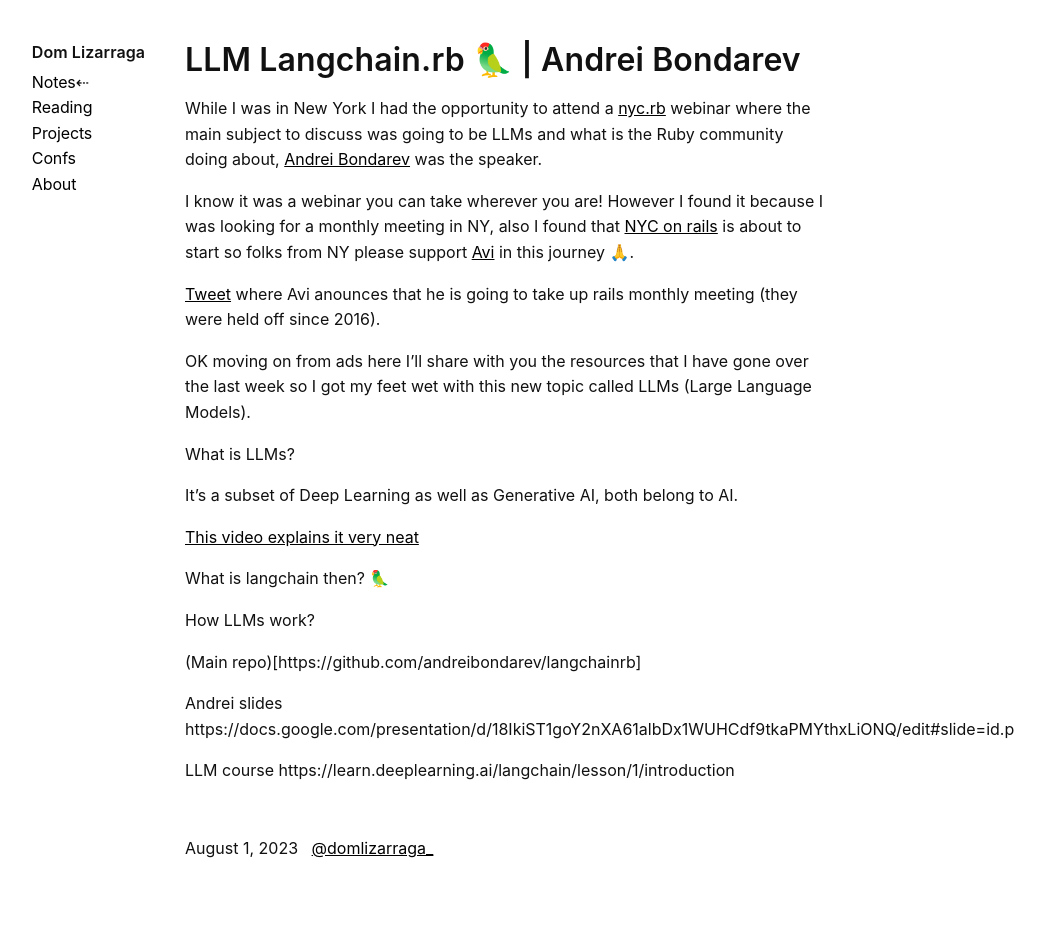
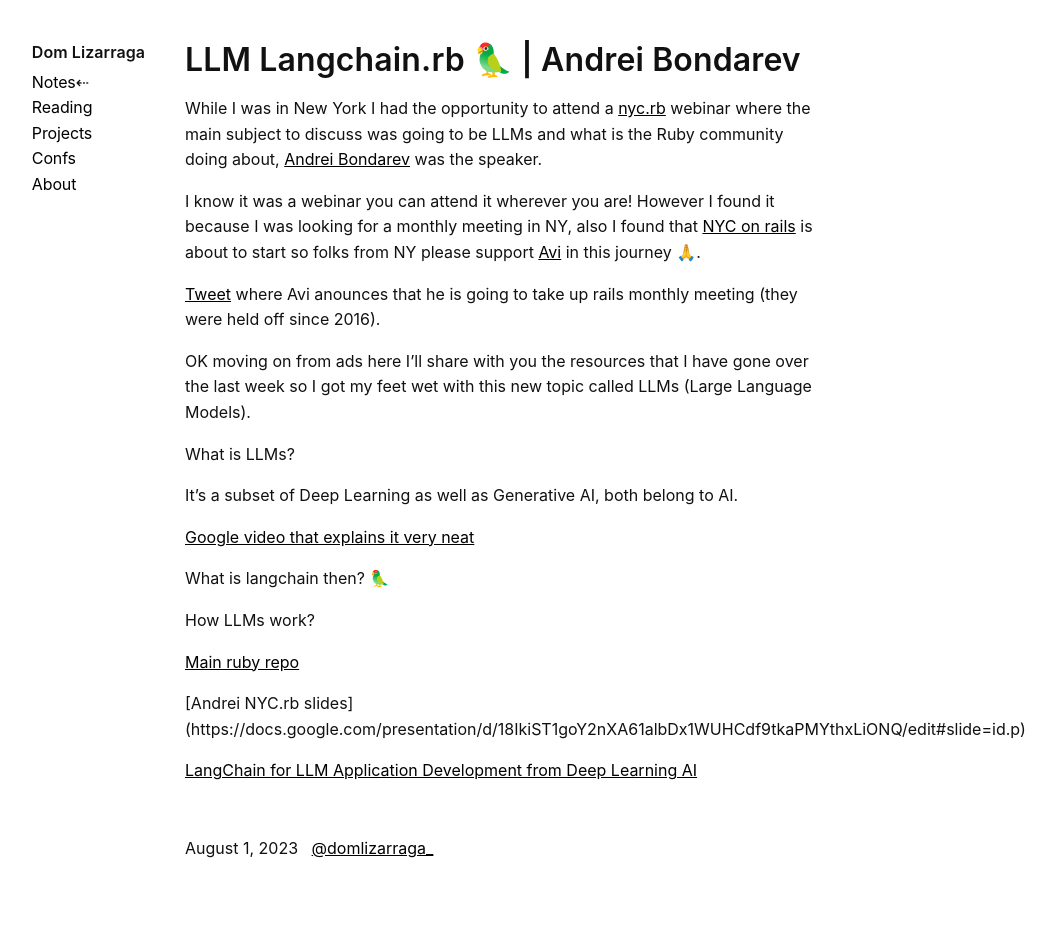
Before and after one commit to dominiclizarraga/dominiclizarraga.github.io, a Jekyll site: the page built from _posts/2023-08-01-llm-langchain-rb.md, in a window 1280 px wide. Shown: the whole page, without its empty margins (135-1191 px from the left). Built offline with Jekyll 4.4.1, drawn with Linux system fonts in a browser that asks for light colours.

Commit message:
modify note

```diff
--- a/_posts/2023-08-01-llm-langchain-rb.md
+++ b/_posts/2023-08-01-llm-langchain-rb.md
@@ -6,7 +6,7 @@
 
 While I was in New York I had the opportunity to attend a [nyc.rb](https://www.meetup.com/es-ES/nyc-rb/) webinar where the main subject to discuss was going to be LLMs and what is the Ruby community doing about, [Andrei Bondarev](https://twitter.com/rushing_andrei) was the speaker.
 
-I know it was a webinar you can take wherever you are! However I found it because I was looking for a monthly meeting in NY, also I found that [NYC on rails](https://www.meetup.com/es-ES/nyc-on-rails/) is about to start so folks from NY please support [Avi](https://twitter.com/aviflombaum) in this journey 🙏.
+I know it was a webinar you can attend it wherever you are! However I found it because I was looking for a monthly meeting in NY, also I found that [NYC on rails](https://www.meetup.com/es-ES/nyc-on-rails/) is about to start so folks from NY please support [Avi](https://twitter.com/aviflombaum) in this journey 🙏.
 
 [Tweet](https://twitter.com/aviflombaum/status/1686015466290991107) where Avi anounces that he is going to take up rails monthly meeting (they were held off since 2016).
 
@@ -16,14 +16,14 @@
 
 It's a subset of Deep Learning as well as Generative AI, both belong to AI.
 
-[This video explains it very neat](https://www.youtube.com/watch?v=G2fqAlgmoPo)
+[Google video that explains it very neat](https://www.youtube.com/watch?v=G2fqAlgmoPo)
 
 What is langchain then? 🦜
 
 How LLMs work?
 
-(Main repo)[https://github.com/andreibondarev/langchainrb]
+[Main ruby repo](https://github.com/andreibondarev/langchainrb)
 
-Andrei slides https://docs.google.com/presentation/d/18IkiST1goY2nXA61albDx1WUHCdf9tkaPMYthxLiONQ/edit#slide=id.p
+[Andrei NYC.rb slides] (https://docs.google.com/presentation/d/18IkiST1goY2nXA61albDx1WUHCdf9tkaPMYthxLiONQ/edit#slide=id.p)
 
-LLM course https://learn.deeplearning.ai/langchain/lesson/1/introduction
+[LangChain for LLM Application Development from Deep Learning AI](https://learn.deeplearning.ai/langchain/lesson/1/introduction)
```
Also changed, not shown: 5 other files.
